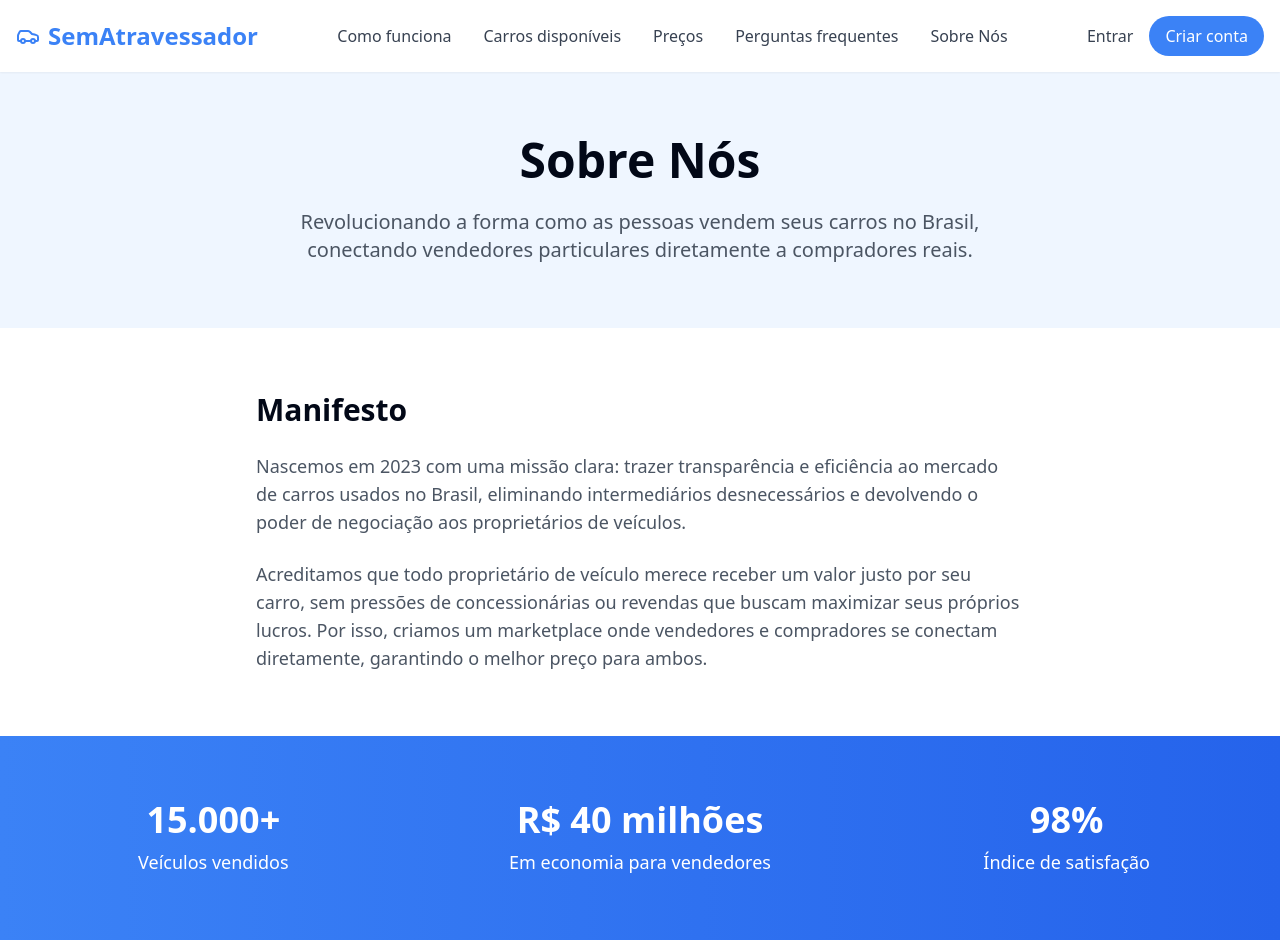
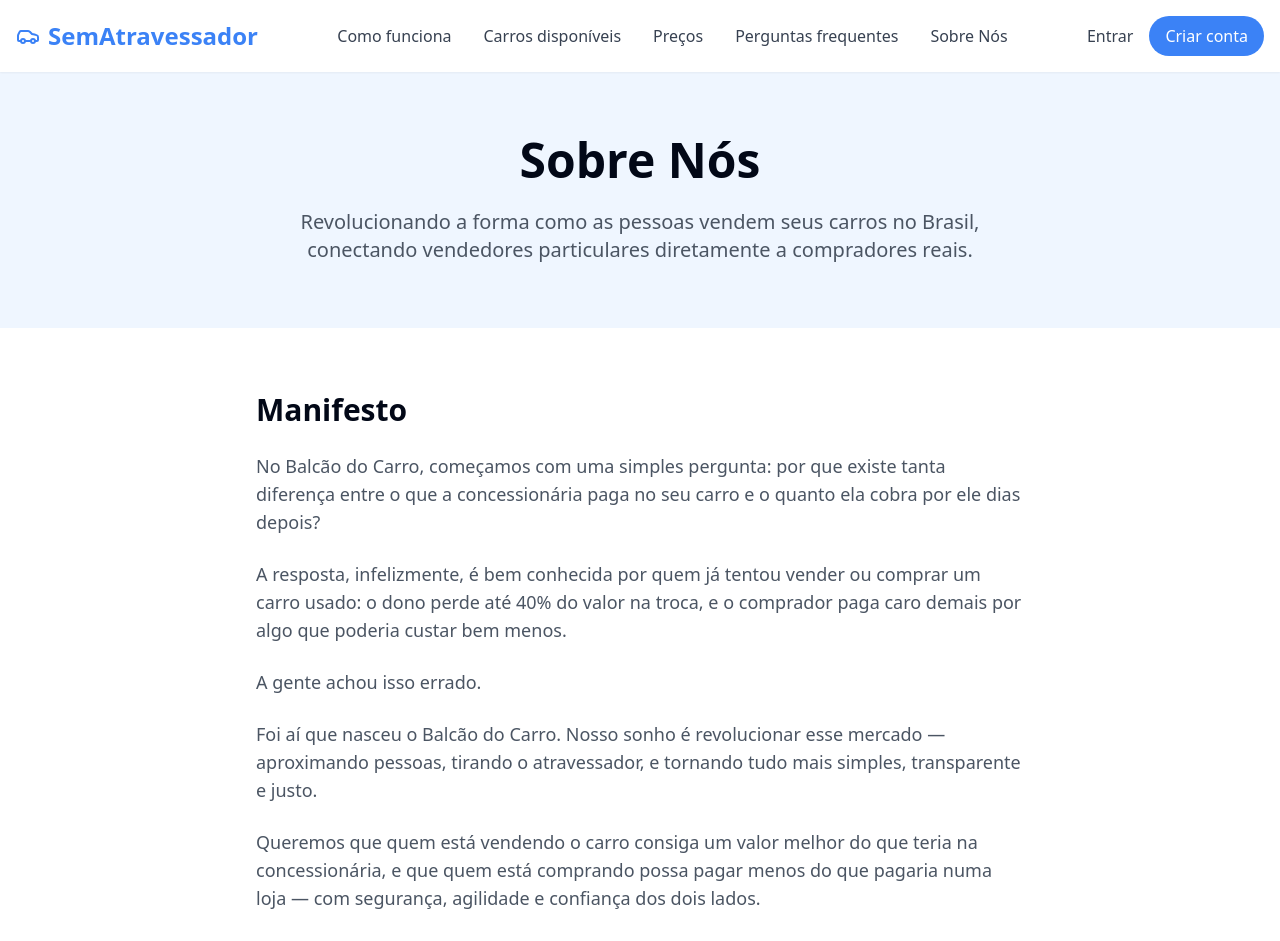
Before and after one commit to danielcalonge/site-essentials-pages-gen, a React (Vite) app: page /sobre in a window 1280 px wide. Shown: the top 941 px of the page. Built offline with nearby package versions, Linux system fonts and the light colour scheme.

Commit message:
Update Manifesto text
Update the text content of the Manifesto section in the About page with the provided text.

```diff
--- a/src/pages/About.tsx
+++ b/src/pages/About.tsx
@@ -23,15 +23,29 @@ const About = () => {
           <div className="max-w-3xl mx-auto">
             <h2 className="text-3xl font-bold mb-6">Manifesto</h2>
             <p className="text-lg text-gray-600 mb-6">
-              Nascemos em 2023 com uma missão clara: trazer transparência e eficiência ao mercado
-              de carros usados no Brasil, eliminando intermediários desnecessários e devolvendo
-              o poder de negociação aos proprietários de veículos.
+              No Balcão do Carro, começamos com uma simples pergunta:
+              por que existe tanta diferença entre o que a concessionária paga no seu carro e o quanto ela cobra por ele dias depois?
+            </p>
+            <p className="text-lg text-gray-600 mb-6">
+              A resposta, infelizmente, é bem conhecida por quem já tentou vender ou comprar um carro usado: o dono perde até 40% do valor na troca, e o comprador paga caro demais por algo que poderia custar bem menos.
+            </p>
+            <p className="text-lg text-gray-600 mb-6">
+              A gente achou isso errado.
+            </p>
+            <p className="text-lg text-gray-600 mb-6">
+              Foi aí que nasceu o Balcão do Carro.
+              Nosso sonho é revolucionar esse mercado — aproximando pessoas, tirando o atravessador, e tornando tudo mais simples, transparente e justo.
+            </p>
+            <p className="text-lg text-gray-600 mb-6">
+              Queremos que quem está vendendo o carro consiga um valor melhor do que teria na concessionária, e que quem está comprando possa pagar menos do que pagaria numa loja — com segurança, agilidade e confiança dos dois lados.
+            </p>
+            <p className="text-lg text-gray-600 mb-6">
+              Somos apaixonados por facilitar essa conexão. Por isso, estamos construindo uma plataforma para que vender e comprar um carro direto com outra pessoa seja mais rápido, fácil e inteligente.
             </p>
             <p className="text-lg text-gray-600">
-              Acreditamos que todo proprietário de veículo merece receber um valor justo por seu
-              carro, sem pressões de concessionárias ou revendas que buscam maximizar seus próprios
-              lucros. Por isso, criamos um marketplace onde vendedores e compradores se conectam
-              diretamente, garantindo o melhor preço para ambos.
+              O Balcão do Carro é isso:
+              um novo jeito de fazer negócios com o seu carro.
+              Mais justo pra quem vende. Mais leve pra quem compra. E melhor pra todo mundo.
             </p>
           </div>
         </div>
```
